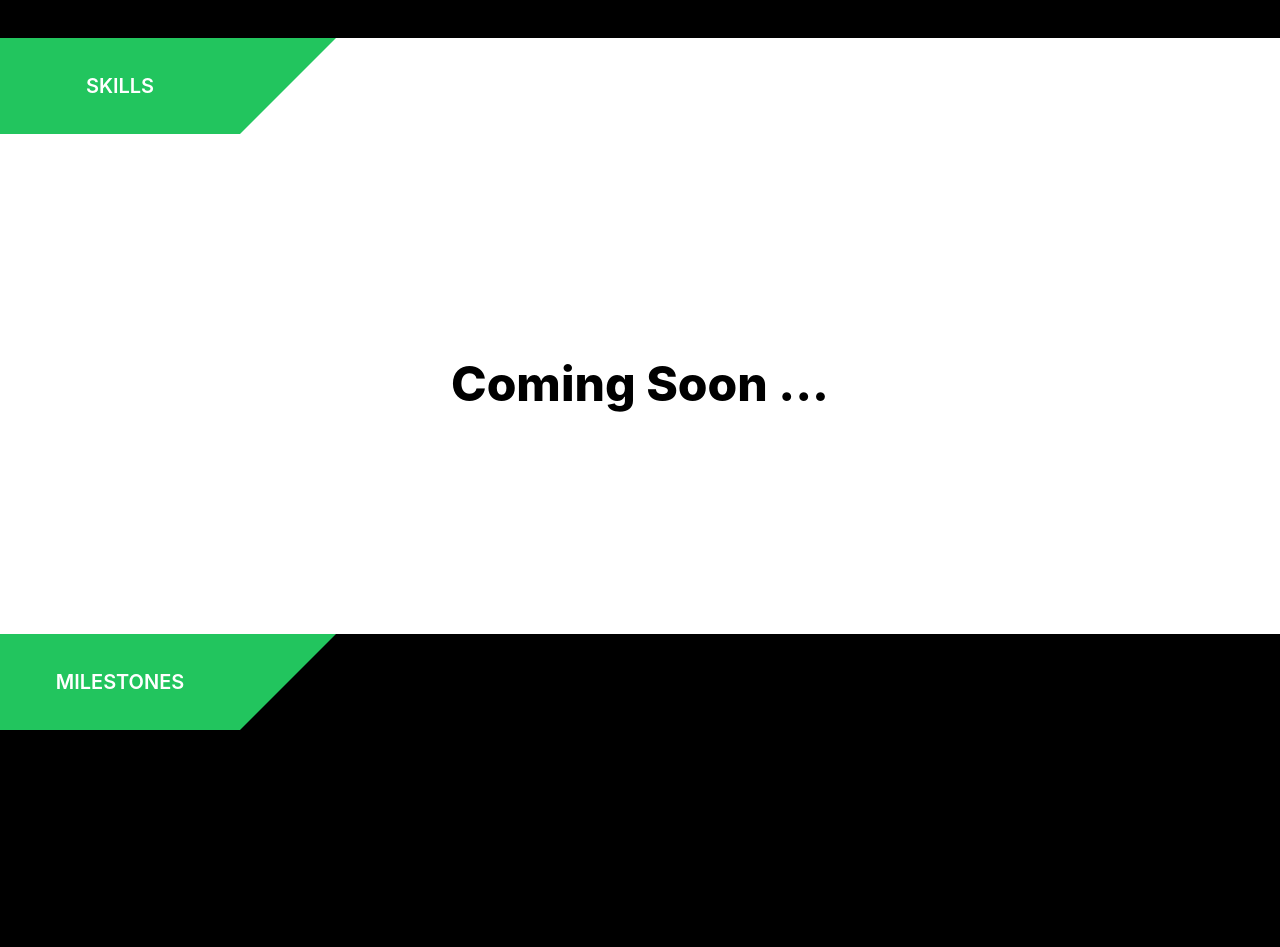
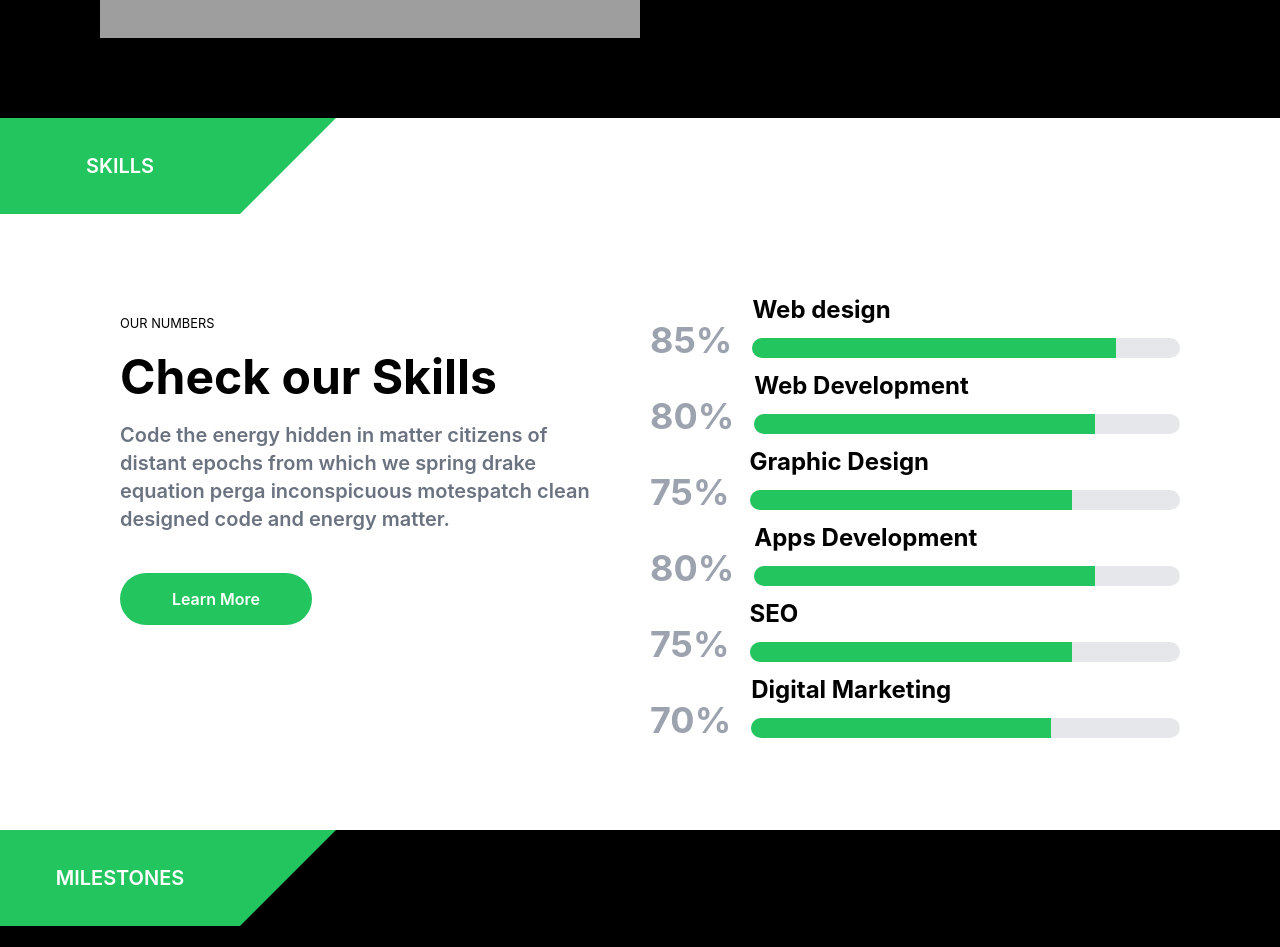
Before and after one commit to prokashpul/visia-agency-project, a React (Create React App) app: page / in a window 1280 px wide. Shown: the part 7480-8427 px from the top of the page. Built offline with nearby package versions, Linux system fonts and the light colour scheme; grey boxes are pictures that could not be loaded.

Commit message:
team section update

```diff
--- a/src/components/skills/Skills.js
+++ b/src/components/skills/Skills.js
@@ -1,12 +1,58 @@
 import React from "react";
+import Button from "../../hooks/Button";
 import TitleHeader from "../../hooks/TitleHeader";
+
+const skills = [
+  { width: "85", name: "Web design", id: 1 },
+  { width: "80", name: "Web Development", id: 2 },
+  { width: "75", name: "Graphic Design", id: 3 },
+  { width: "80", name: "Apps Development", id: 4 },
+  { width: "75", name: "SEO", id: 5 },
+  { width: "70", name: "Digital Marketing", id: 6 },
+];
 
 const Skills = () => {
   return (
     <div className="" id="skills">
       <TitleHeader name="Skills"></TitleHeader>
-      <div className=" h-[500px] flex justify-center items-center">
-        <h2 className="text-5xl font-extrabold">Coming Soon ... </h2>
+      <div className="grid md:grid-cols-2 gap-5 w-[90%] mx-auto lg:w-[1080px] my-10 md:my-20">
+        <div className="flex flex-col gap-5 p-5">
+          <small>OUR NUMBERS</small>
+          <h2 className="text-3xl md:text-5xl font-bold">Check our Skills</h2>
+          <p className="font-semibold text-xl text-gray-500">
+            Code the energy hidden in matter citizens of distant epochs from
+            which we spring drake equation perga inconspicuous motespatch clean
+            designed code and energy matter.
+          </p>
+          <div className="">
+            <Button title="Learn More"></Button>
+          </div>
+        </div>
+        <div className=" ">
+          {skills?.map((skill) => (
+            <>
+              <div>
+                <div className="flex items-center gap-5">
+                  <div className="text-4xl mt-4 font-bold text-gray-400">
+                    {skill.width}%
+                  </div>
+                  <div className="w-full">
+                    <div className="font-bold text-2xl mb-3">{skill.name}</div>
+                    <div
+                      key={skill.id}
+                      class="w-full bg-gray-200 rounded-full mb-3 "
+                    >
+                      <div
+                        class="bg-green-500 text-xs h-5 font-medium text-blue-100 text-center p-0.5 leading-none rounded-l-full"
+                        style={{ width: `${skill.width}%` }}
+                      ></div>
+                    </div>
+                  </div>
+                </div>
+              </div>
+            </>
+          ))}
+        </div>
       </div>
     </div>
   );
--- a/src/components/team/Team.js
+++ b/src/components/team/Team.js
@@ -16,7 +16,7 @@ const Team = () => {
   return (
     <div className="bg-black" id="teams">
       <TitleHeader name="Teams"></TitleHeader>
-      <div className="w-full md:w-[90%] mx-auto lg:w-[1080px]">
+      <div className="w-full md:w-[90%] mx-auto lg:w-[1080px] py-10">
         {teams?.map((team) => (
           <TeamInfo key={team._id} team={team}></TeamInfo>
         ))}
```
